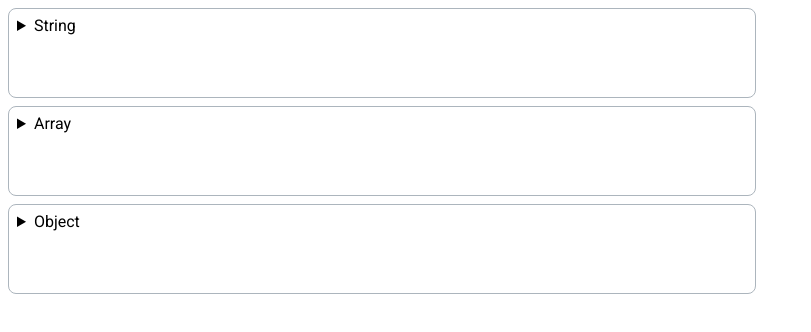
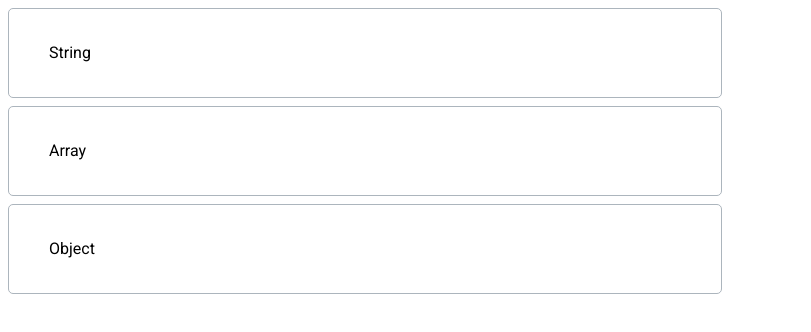
Before and after one commit to tinatimkova/htmlcss-20231027_tinaatimkovaa, a website: page 03-lection1/02-accordion/index.html in a window 1280 px wide. Shown: the whole page, without its empty margins (0-811 px from the left). Drawn offline with Linux system fonts and the light colour scheme.

Commit message:
basic accordion component

```diff
--- a/03-lection1/02-accordion/accordion.css
+++ b/03-lection1/02-accordion/accordion.css
@@ -1,17 +1,39 @@
 /* Стилизация аккордеона */
+@import '../../assets/css/main.css';
+
+.accordion {
+    width: 730px;
+    height: 144px;
+    font-family: Inter;
+    font-size: 16px;
+    font-style: normal;
+    font-weight: 400;
+    line-height: 24px;
+}
+
 .accordion__item {
-    width: 730px;
-    height: 72px;
     margin: 8px;
     padding: 8px;
     border: 1px solid var(--grey-3);
-    border-radius: 8px;
+    border-radius: 5px;
 }
 
 .accordion__item:last-child {
     margin-bottom: 0;
 }
 
-.accordion__summary::-webkit-details-marker {  /* нестандартный псевдоэлемент Google Chrome */
-    display: none;
+.accordion__item[open] .accordion__title {
+    padding-bottom: 16px;
 }
+
+.accordion__title {
+    list-style: none;
+    padding: 24px 32px;
+}
+
+.accordion__text {
+    display: inline-block;
+    color: var(--grey-4, #495057);
+    padding: 0 48px 32px 32px;
+    margin: 0;
+}
--- a/03-lection1/02-accordion/index.html
+++ b/03-lection1/02-accordion/index.html
@@ -6,14 +6,15 @@
         <link rel="stylesheet" href="./accordion.css">
     </head>
     <body>
+    <div class="accordion">
         <details class="accordion__item">
-            <summary class="accordion__summary">
+            <summary class="accordion__title">
                 String
             </summary>
             <p class="accordion__text">String stores a series of characters like "John Doe". A string can be any text inside double or single quotes.</p>
         </details>
         <details class="accordion__item">
-            <summary class="accordion__summary">
+            <summary class="accordion__title">
                 Array
             </summary>
             <p class="accordion__text">
@@ -21,10 +22,11 @@
             </p>
         </details>
         <details class="accordion__item">
-            <summary class="accordion__summary">
+            <summary class="accordion__title">
                 Object
             </summary>
             <p class="accordion__text">Object is a collection of properties, and a property is an association between a name (or key) and a value. A property's value can be a function, in which case the property is known as a method.</p>
         </details>
+        </div>
     </body>
 </html>
```
